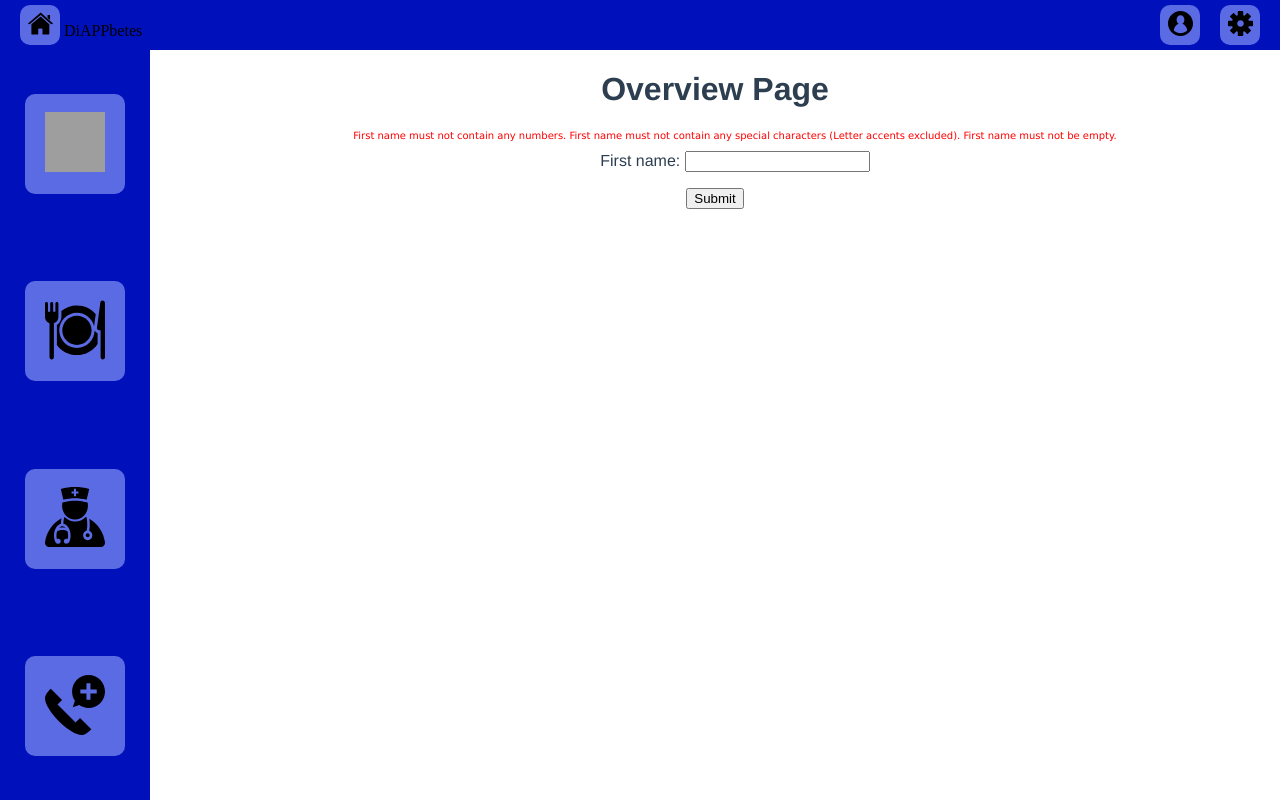
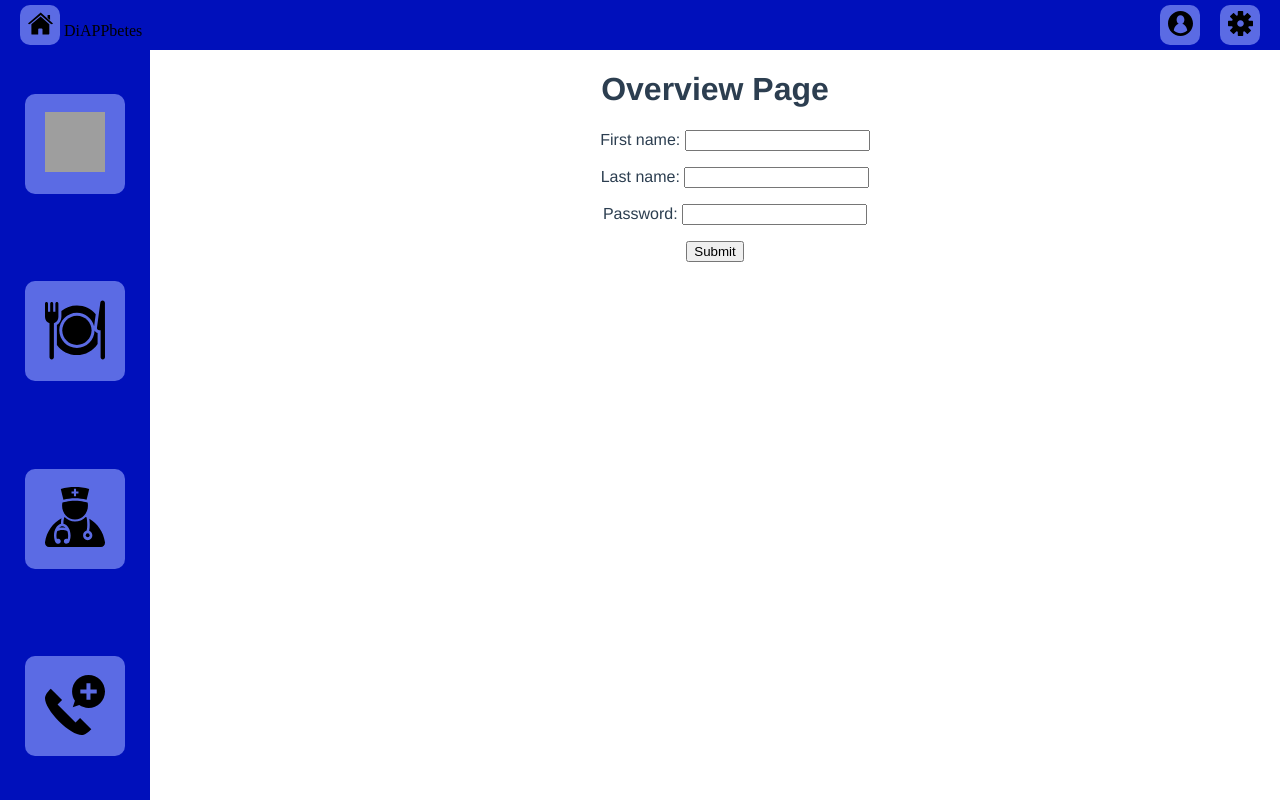
Before and after one commit to Collinnn/Diabetes-app-project, a Vue app in the folder Frontend/: page /overview in a window 1280 px wide. Built offline with nearby package versions, Linux system fonts and the light colour scheme; grey boxes are pictures that could not be loaded.

Commit message:
Doctor form dynamic requirements
Requirements auto-updating using computed property

```diff
--- a/Frontend/src/components/DoctorForm.vue
+++ b/Frontend/src/components/DoctorForm.vue
@@ -2,9 +2,19 @@
     <div>
         <form id="doctorForm" @submit.prevent="submitDoctorForm" >
             <ul>
-                <p class="required"> {{ updatedFirstNameRequirements }} </p>
+                <p class="required" v-for="{requirement} in updatedFirstNameRequirements" :key="requirement"> *{{ requirement }} </p>
                 <label>
-                    {{ doctorForm[0].label }}: <input :type="doctorForm[0].type" v-model="doctorForm[0].content" />
+                    First name: <input type="text" v-model="doctorForm.firstName" />
+                </label>
+            </ul>
+            <ul>
+                <label>
+                    Last name: <input type="text" v-model="doctorForm.lastName" />
+                </label>
+            </ul>
+            <ul>
+                <label>
+                    Password: <input type="password" v-model="doctorForm.password" />
                 </label>
             </ul>
             <button type="submit"> Submit </button>
@@ -15,53 +25,53 @@
 
 <script>
 
-let formId = 0
-let firstNameRequirements =
-    "First name must not contain any numbers." +
-    "\nFirst name must not contain any special characters (Letter accents excluded)." +
-    "\nFirst name must not be empty."
-
-let lastNameRequirements =
-    "Last name must not contain any numbers." +
-    "\nLast name must not contain any special characters (Letter accents excluded)." +
-    "\nLast name must not be empty."
+let specialChars = /[ `´§½!@#$%¤€£^¨&*()_+\-=[\]{};':"\\|,.<>/?~]/
+let numbers = /\d/
 
 export default {
     name: "DoctorForm",
     data() {
         return {
-            doctorForm: [
-                { id: formId++, label: "First name", type: "text", content: "", required: firstNameRequirements },
-                { id: formId++, label: "Last name", type: "text", content: "", required: lastNameRequirements},
-                { id: formId++, label: "Password", type: "password", content: ""}
+            doctorForm: {
+                firstName: "",
+                lastName: "",
+                password: ""
+            },
+            firstNameRequirements: [
+                { id: "numbers", requirement: "First name must not contain any numbers." },
+                { id: "specialchars", requirement: "First name must not contain any special characters (Letter accents excluded)." }
             ]
         }
     },
     methods: {
-        validateForm() {
-            if (this.doctorForm[0].content === "") {
-                console.log("Form validated. Result false")
-                return false
-            }
-            else {
-                console.log("Form validated. Result true")
-                return true
-            }
-        },
         submitDoctorForm() {
+            console.log("poopy " + this.doctorForm.firstName)
             this.axios.post(this.$backend.getUrlPostDoctor(), this.doctorForm)
                 .then(() => {
                     this.doctorForm.firstName = ""
                     this.doctorForm.lastName = ""
                     this.doctorForm.password = ""
-                    console.log("Doctor added")
+                    console.log("Doctor submitted")
                 })
                 .catch(() => console.log("Invalid request"))
         }
     },
     computed: {
         updatedFirstNameRequirements() {
-            return firstNameRequirements
+            if (this.doctorForm.firstName != "") {
+                let updatedRequirements = this.firstNameRequirements
+
+                if (!specialChars.test(this.doctorForm.firstName)) {
+                    updatedRequirements = updatedRequirements.filter((req) => req.id != "specialchars")
+                }
+
+                if (!numbers.test(this.doctorForm.firstName)) {
+                    updatedRequirements = updatedRequirements.filter((req) => req.id != "numbers")
+                }
+                return updatedRequirements
+            }
+
+            return []
         }
     }
 }
```
